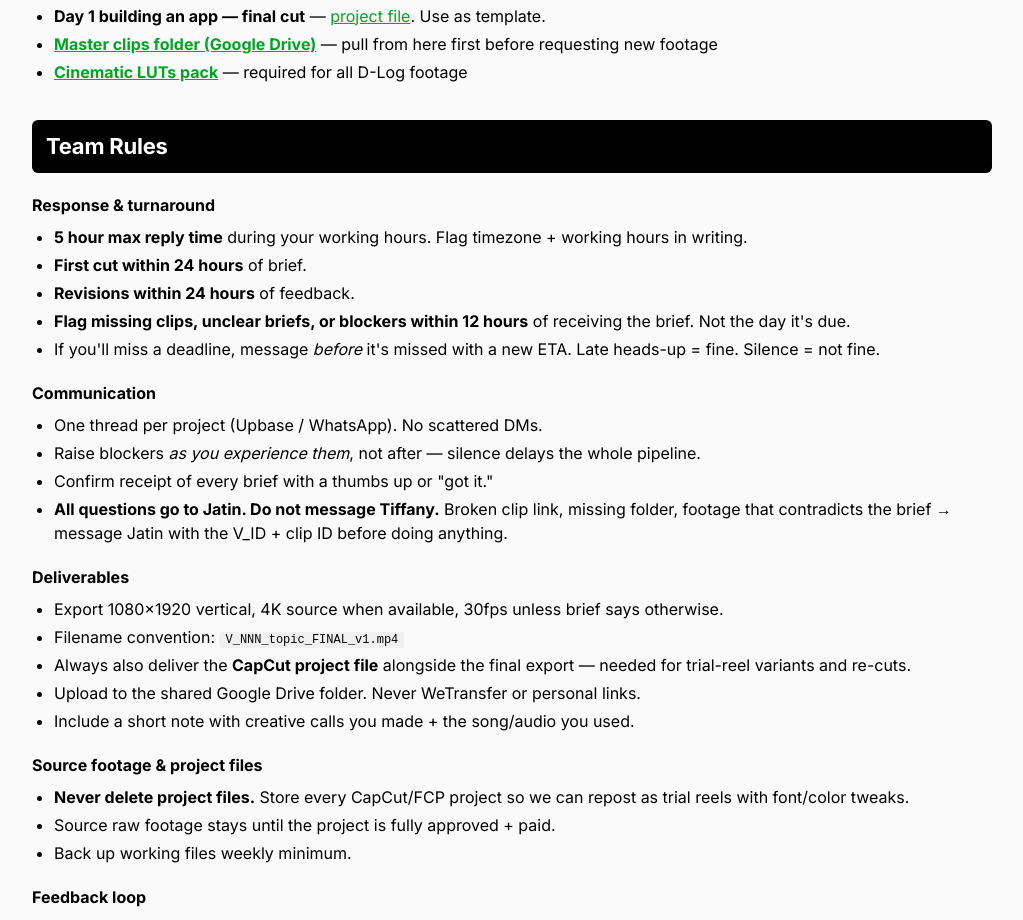
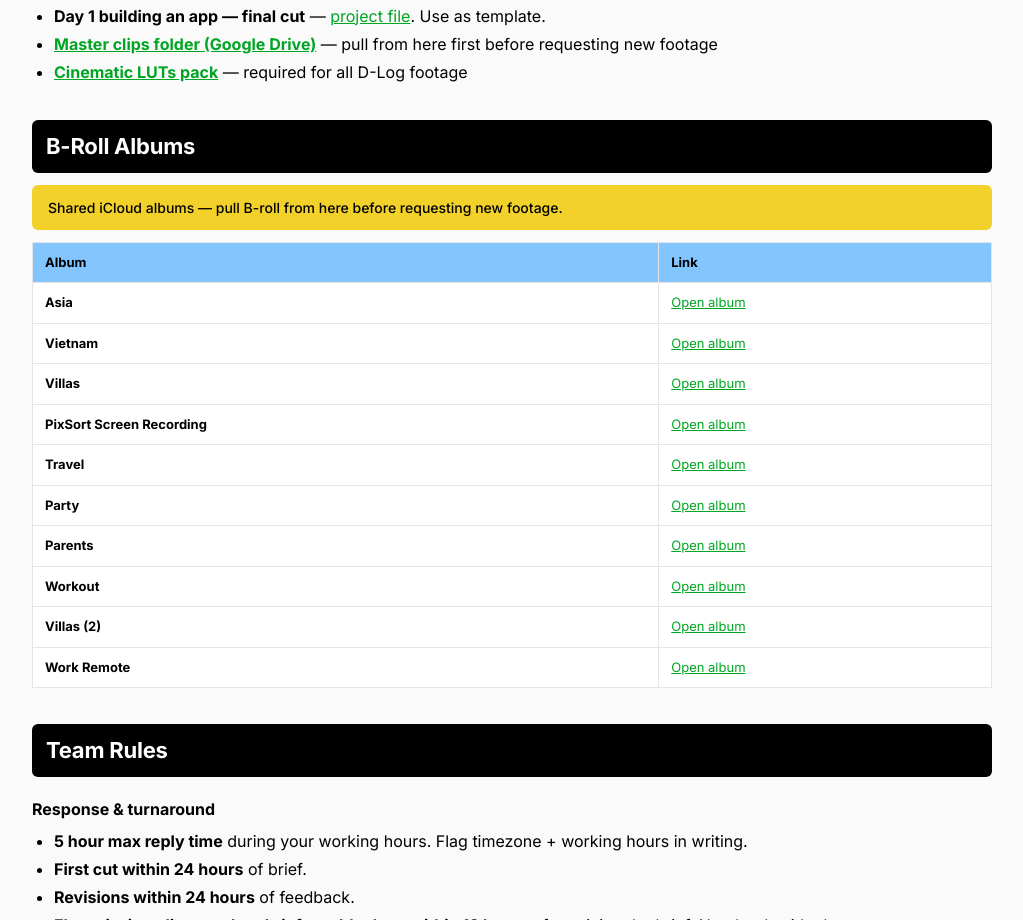
Before and after one commit to FPS-Ecom/editor-team-doc, a plain HTML site: page index.html in a window 1280 px wide. Shown: the part 4308-5228 px from the top of the page, without its empty margins (128-1151 px from the left). Drawn offline with Linux system fonts and the light colour scheme.

Commit message:
Add B-Roll Albums table (iCloud shared albums)

```diff
--- a/index.html
+++ b/index.html
@@ -341,6 +341,22 @@
     <li><strong><a href="https://drive.google.com/file/d/1NTUgST3q8xBnreB__PytjtVDnQWFxPYy/view?usp=drivesdk">Cinematic LUTs pack</a></strong> — required for all D-Log footage</li>
   </ul>
 
+  <h2>B-Roll Albums</h2>
+  <div class="callout">Shared iCloud albums — pull B-roll from here before requesting new footage.</div>
+  <table>
+    <tr><th>Album</th><th>Link</th></tr>
+    <tr><td><strong>Asia</strong></td><td><a href="https://www.icloud.com/sharedalbum/#B2I5GH8Mqe9fwv">Open album</a></td></tr>
+    <tr><td><strong>Vietnam</strong></td><td><a href="https://www.icloud.com/sharedalbum/#B2I5n8hH40yHb8">Open album</a></td></tr>
+    <tr><td><strong>Villas</strong></td><td><a href="https://share.icloud.com/photos/0ac9oH6Y3y-lLYzn1Nwy1NLjQ">Open album</a></td></tr>
+    <tr><td><strong>PixSort Screen Recording</strong></td><td><a href="https://share.icloud.com/photos/0f37OvMzE4UgJs1aWPI0mcbzQ">Open album</a></td></tr>
+    <tr><td><strong>Travel</strong></td><td><a href="https://www.icloud.com/sharedalbum/#B2I5M7GFPhKc4m">Open album</a></td></tr>
+    <tr><td><strong>Party</strong></td><td><a href="https://www.icloud.com/sharedalbum/#B2I5aDWbrGGiHJc">Open album</a></td></tr>
+    <tr><td><strong>Parents</strong></td><td><a href="https://www.icloud.com/sharedalbum/#B2IG6XBubXPGxw">Open album</a></td></tr>
+    <tr><td><strong>Workout</strong></td><td><a href="https://www.icloud.com/sharedalbum/#B2I5aVbMKGGPIAi">Open album</a></td></tr>
+    <tr><td><strong>Villas (2)</strong></td><td><a href="https://share.icloud.com/photos/097scyGxjZ6k5MMtrDt4hTHxw">Open album</a></td></tr>
+    <tr><td><strong>Work Remote</strong></td><td><a href="https://share.icloud.com/photos/03bNZpEaW5vf16jZ2KLdfnSkQ">Open album</a></td></tr>
+  </table>
+
   <h2>Team Rules</h2>
 
   <h3>Response & turnaround</h3>
```
